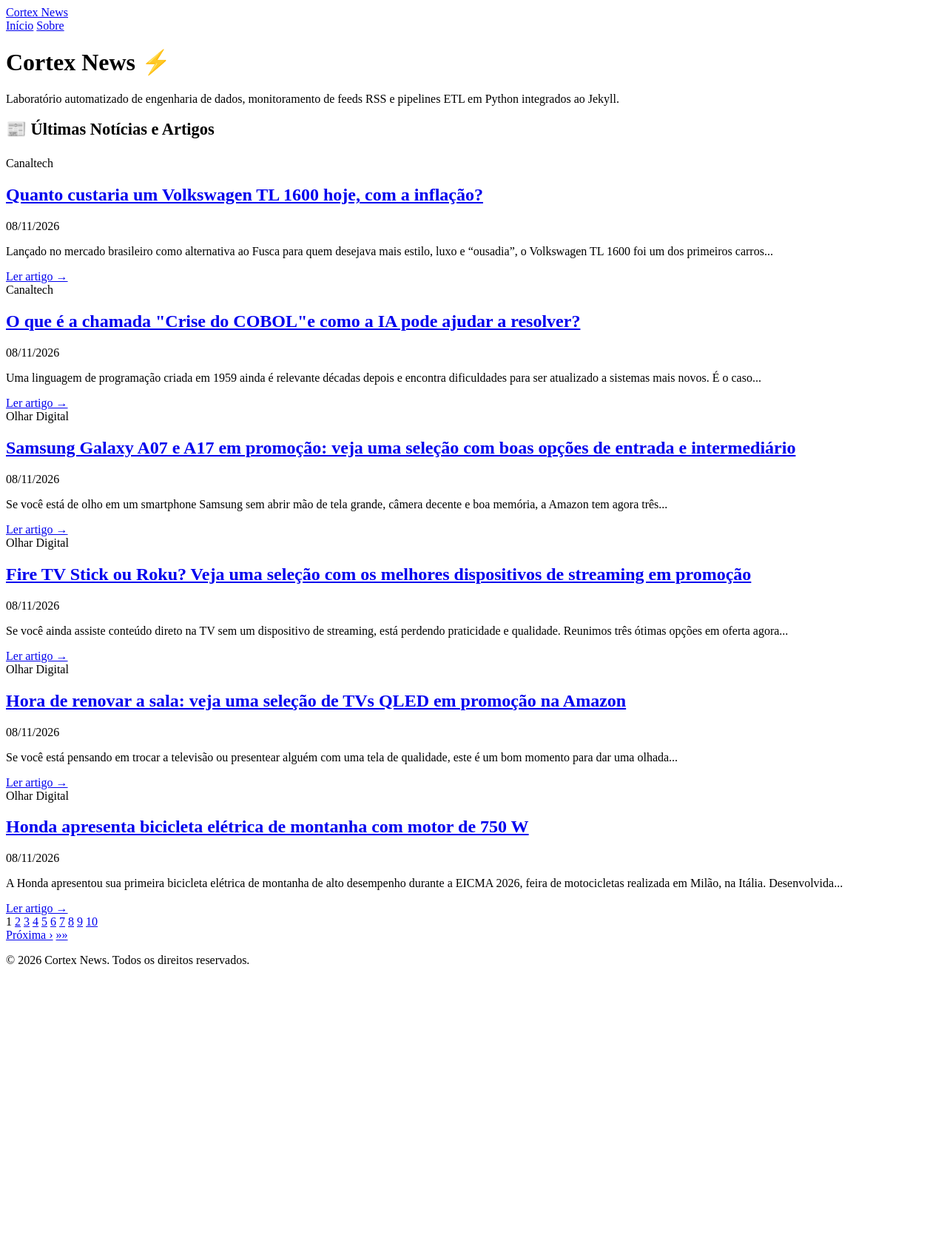
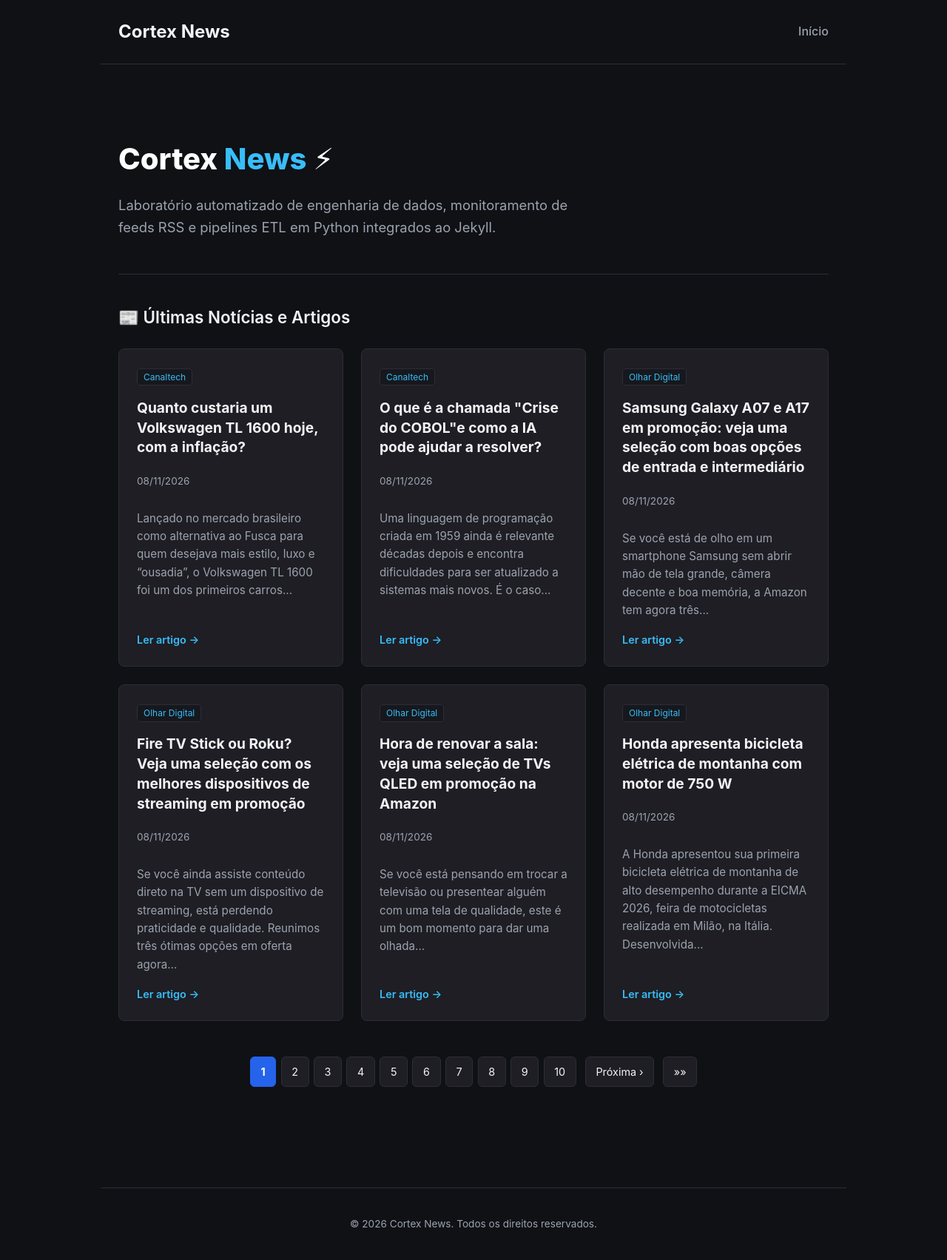
Before and after one commit to connectlab1/cortex-news, a Jekyll site: the page built from index.html, in a window 1280 px wide. Shown: the whole page at 74% size. Built offline with Jekyll 4.4.1, drawn with Linux system fonts in a browser that asks for light colours; the list of posts is cut into pages by our own code; before the commit the page ends 1323 px from its top, so only the background shows below that.

Commit message:
feat: atualização automática do blog, posts e estrutura

```diff
--- a/_layouts/default.html
+++ b/_layouts/default.html
@@ -1,47 +1,46 @@
 <!DOCTYPE html>
-<html lang="{{ page.lang | default: site.lang | default: 'pt-BR' }}">
+<html lang="pt-BR">
+
 <head>
   <meta charset="utf-8">
   <meta http-equiv="X-UA-Compatible" content="IE=edge">
   <meta name="viewport" content="width=device-width, initial-scale=1">
-  <title>{% if page.title %}{{ page.title }} | {% endif %}{{ site.title }}</title>
 
-  <!-- Carregamento Automático do CSS (Sass compilado) -->
+  <title>{% if page.title %}{{ page.title | escape }} | {{ site.title | escape }}{% else %}{{ site.title | escape }}{% endif %}</title>
+  <meta name="description" content="{{ page.excerpt | default: site.description | strip_html | normalize_whitespace | truncate: 160 | escape }}">
+
   <link rel="stylesheet" href="{{ '/assets/css/style.css' | relative_url }}">
   {% feed_meta %}
   {% seo %}
 </head>
+
 <body>
 
-  <!-- Cabeçalho Global -->
-  <header class="site-header" role="banner">
+  <header class="site-header">
     <div class="wrapper">
       <a class="site-title" rel="author" href="{{ '/' | relative_url }}">{{ site.title | escape }}</a>
-      <nav class="site-nav nav-links">
+
+      <nav class="site-nav">
         <a class="page-link" href="{{ '/' | relative_url }}">Início</a>
-        <a class="page-link" href="{{ '/sobre.html' | relative_url }}">Sobre</a>
       </nav>
     </div>
   </header>
 
-  <!-- Conteúdo Principal -->
-  <main class="page-content" aria-label="Content">
+  <main class="page-content" aria-label="Conteúdo Principal">
     <div class="wrapper">
       {{ content }}
     </div>
   </main>
 
-  <!-- Rodapé Global -->
   <footer class="site-footer h-card">
+    <data class="u-url" href="{{ '/' | relative_url }}"></data>
     <div class="wrapper">
-      <div class="footer-col-wrapper">
-        <p>&copy; {{ 'now' | date: "%Y" }} {{ site.title }}. Todos os direitos reservados.</p>
-      </div>
+      <p>&copy; {{ site.time | date: '%Y' }} {{ site.title }}. Todos os direitos reservados.</p>
     </div>
   </footer>
 
-  <!-- Carregamento do JavaScript Global -->
   <script src="{{ '/assets/js/main.js' | relative_url }}"></script>
 
 </body>
+
 </html>
--- a/assets/css/style.scss
+++ b/assets/css/style.scss
@@ -1,3 +1,5 @@
+---
+---
 /* ==========================================
  C *ortex News - Dark Theme SCSS (Complete & Production Ready)
  ========================================== */
@@ -269,7 +271,7 @@ body {
   }
 }
 
-/* Botão de Copiar para Blocos de Código (Gerado pelo main.js) */
+/* Botão de Copiar para Blocos de Código */
 .copy-code-btn {
   position: absolute;
   top: 0.5rem;
```
